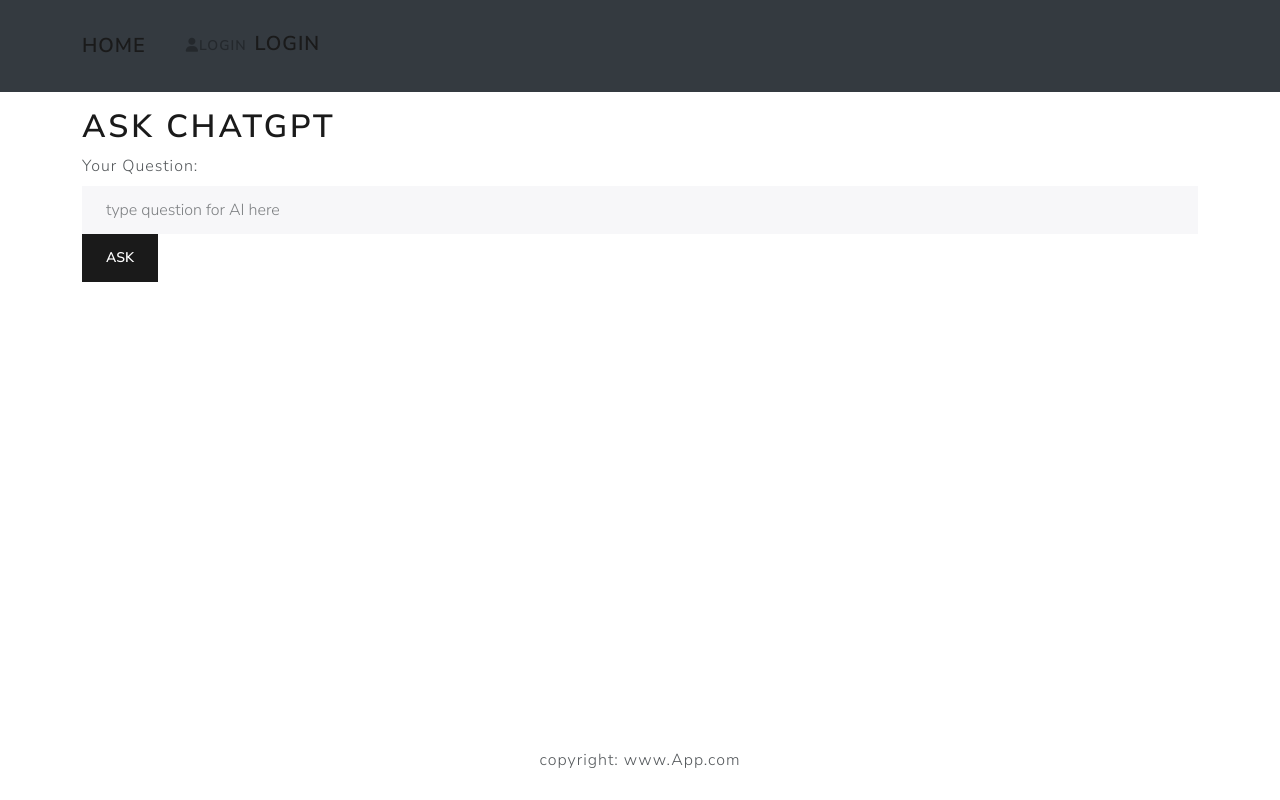
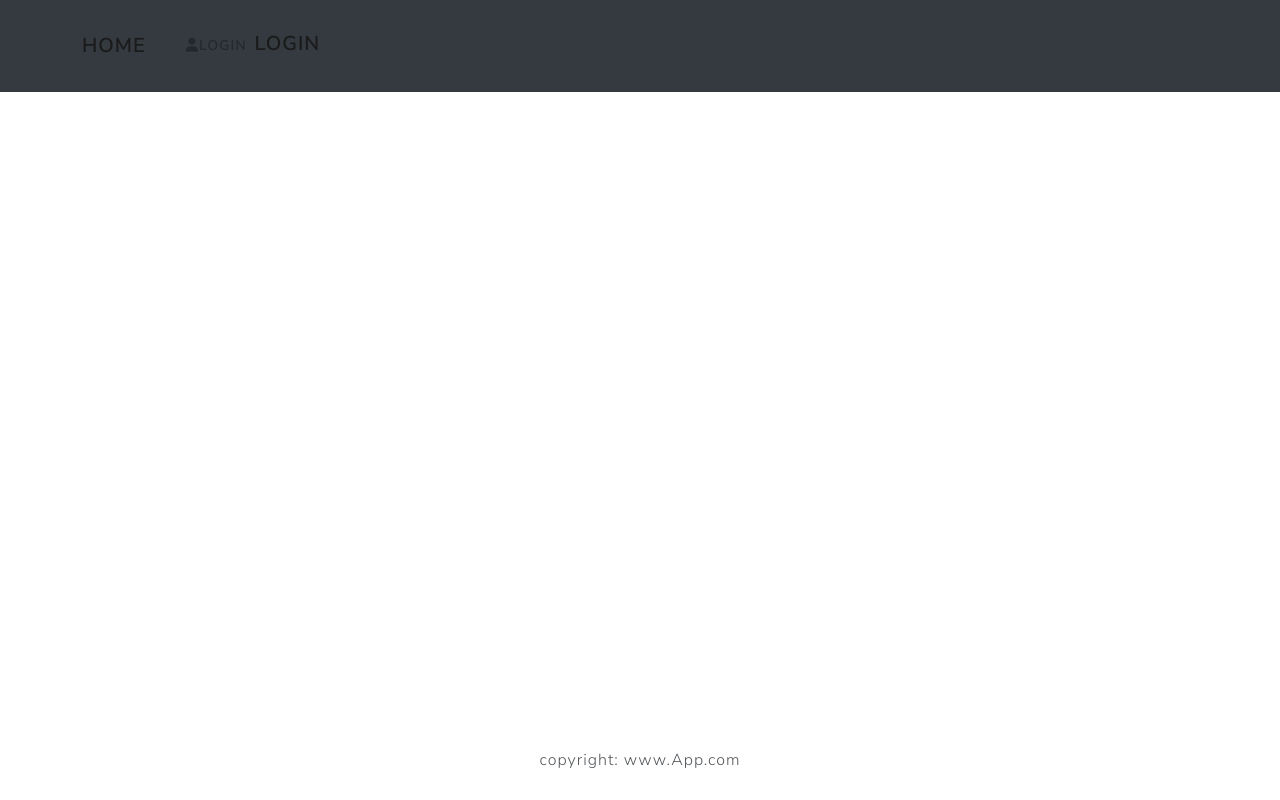
Before and after one commit to pavlicic1marko/assistant--webapp, a React (Create React App) app: page /ai-chat in a window 1280 px wide. Built offline with nearby package versions, Linux system fonts and the light colour scheme.

Commit message:
remove AI-chat page

```diff
--- a/src/App.js
+++ b/src/App.js
@@ -7,7 +7,6 @@
 import LoginScreen from './screens/LoginScreen';
 import RegisterScreens from './screens/RegisterScreens';
 import ProfileScreen from './screens/ProfileScreen';
-import AiChatScreen from './screens/AiChatScreen';
 import NewHomeScreen from './screens/NewHomeScreen';
 
 function App() {
@@ -23,7 +22,6 @@
               <Route path='/todo/:id' element={<TodoScreen/>} />
               <Route path='/todo' element={<HomeScreen/>} />
               <Route path='/profile' element={<ProfileScreen/>} />
-              <Route path='/ai-chat' element={<AiChatScreen/>}/>
             </Routes>
 
           </Container>
--- a/src/components/Header.js
+++ b/src/components/Header.js
@@ -42,10 +42,6 @@
                                         <NavDropdown.Item>Profile</NavDropdown.Item>
                                     </LinkContainer>
 
-                                    <LinkContainer qa-id='ai-chat' to='/ai-chat'>
-                                        <NavDropdown.Item >AI Chat</NavDropdown.Item>
-                                    </LinkContainer>
-
                                     <LinkContainer qa-id='todo' to='/todo'>
                                         <NavDropdown.Item >Todo</NavDropdown.Item>
                                     </LinkContainer>
--- a/src/screens/AiChatScreen.js
+++ /dev/null
@@ -1,40 +0,0 @@
-import React, { useState, submitHandler } from 'react'
-import { Form, Button } from 'react-bootstrap'
-
-
-function AiChatScreen() {
-
-  const [question, setQuestion] = useState('')
-
-  const submitHandler = (e) => {
-    e.preventDefault()
-    console.log('this is a submit test')
-}
-
-
-  return (
-    <div>
-            <h1>Ask ChatGPT</h1>
-            <Form onSubmit={submitHandler}>
-
-                <Form.Group controlId='email'>
-                    <Form.Label>Your Question:</Form.Label>
-                    <Form.Control
-                        type='text'
-                        placeholder='type question for AI here'
-                        value={question}
-                        onChange={(e) => setQuestion(e.target.value)}
-                    >
-                    </Form.Control>
-                </Form.Group>
-
-
-                <Button type='submit' variant='primary'>
-                    ASK
-                </Button>
-            </Form>
-    </div>
-  )
-}
-
-export default AiChatScreen
```
